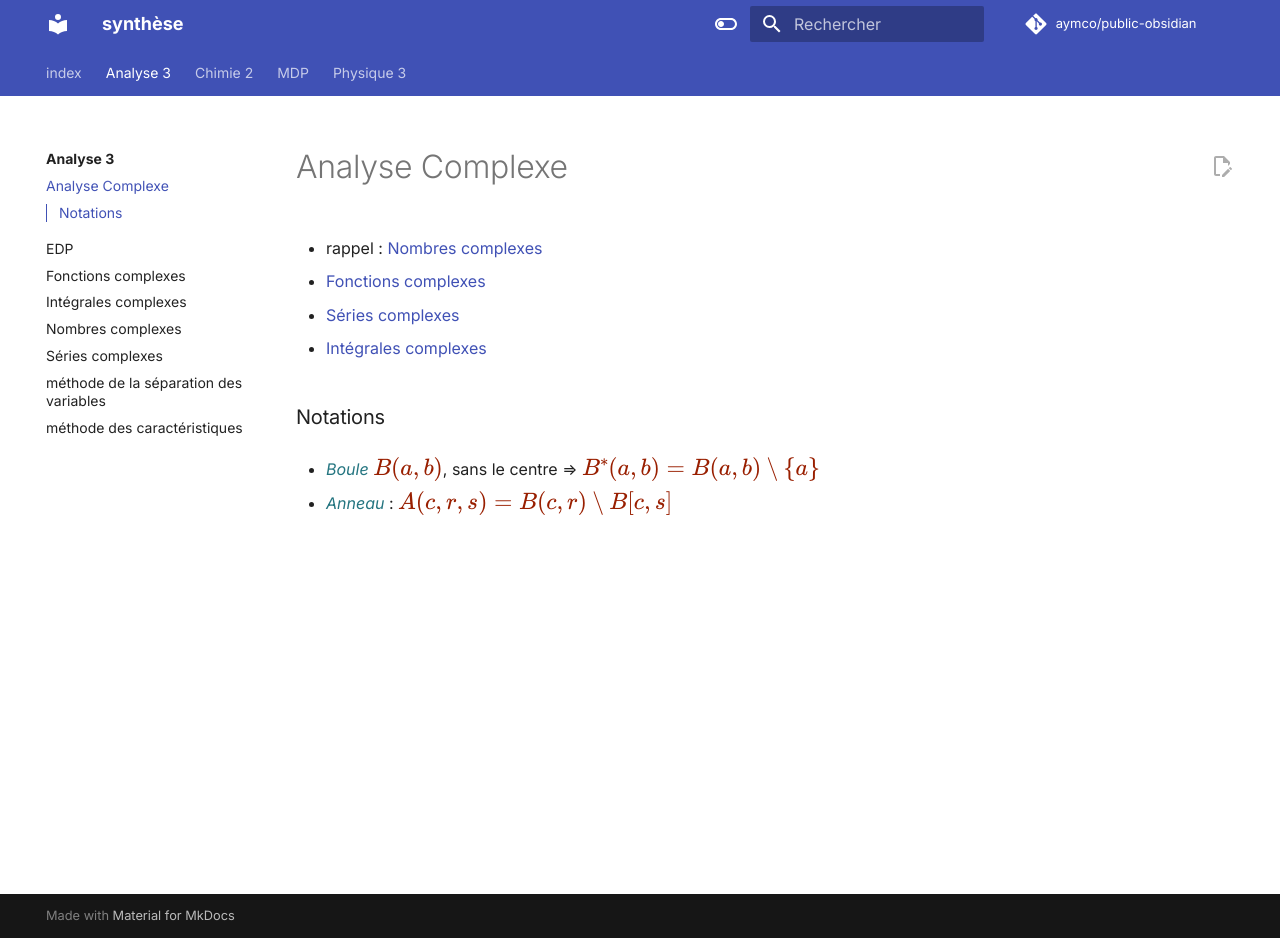
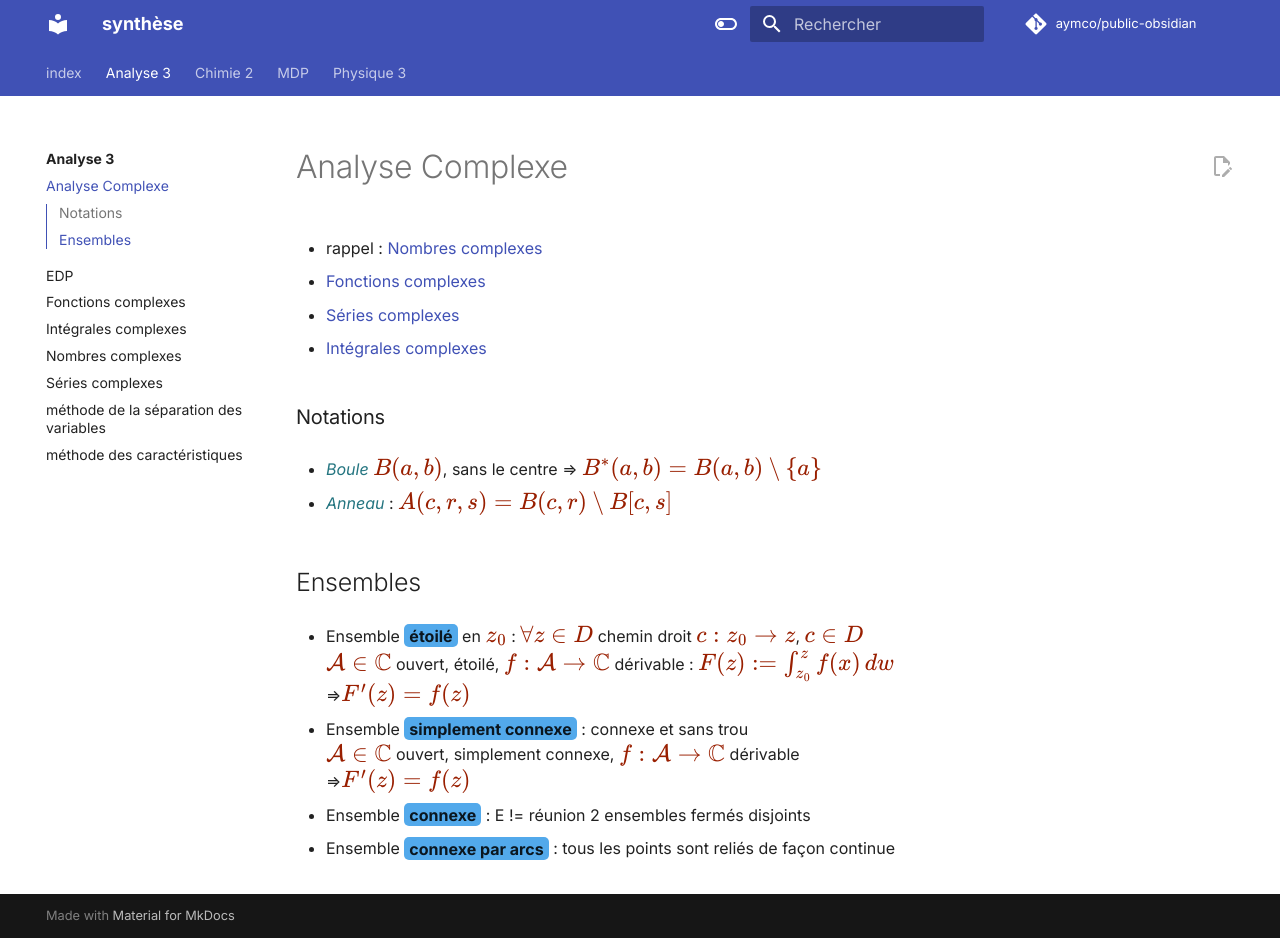
Before and after one commit to Aymco/public-obsidian, an MkDocs documentation site: the page built from docs/Analyse 3/Analyse Complexe.md, in a window 1280 px wide and 938 px high. Built offline with MkDocs 1.6.1 and Material for MkDocs 9.7.7, drawn with Linux system fonts in a browser that asks for light colours; comment, search, counter and statistics services are not loaded.

Commit message:
PUSH NOTE : Analyse Complexe.md

```diff
--- a/docs/Analyse 3/Analyse Complexe.md
+++ b/docs/Analyse 3/Analyse Complexe.md
@@ -22,3 +22,16 @@
 - *Boule* $B(a,b)$, sans le centre ⇒ $B^{*}(a,b)=B(a,b)\setminus \{ a \}$
 
 - *Anneau* : $A(c,r,s)=B(c,r)\setminus B[c,s]$
+## Ensembles
+
+- Ensemble **étoilé** en $z_{0}$ : $\forall z\in D$ chemin droit $c:z_{0}\to z$, $c\in D$
+	$\mathcal{A}\in \mathbb{C}$ ouvert, étoilé, $f:\mathcal{A}\to \mathbb{C}$ dérivable : $F(z):=\int_{z_{0}}^{z} f(x) \, dw$
+		⇒$F'(z)=f(z)$
+
+- Ensemble **simplement connexe** : connexe et sans trou
+	$\mathcal{A}\in \mathbb{C}$ ouvert, simplement connexe, $f:\mathcal{A}\to \mathbb{C}$ dérivable
+		⇒$F'(z)=f(z)$
+
+- Ensemble **connexe** : E != réunion 2 ensembles fermés disjoints
+
+- Ensemble **connexe par arcs** : tous les points sont reliés de façon continue
```
